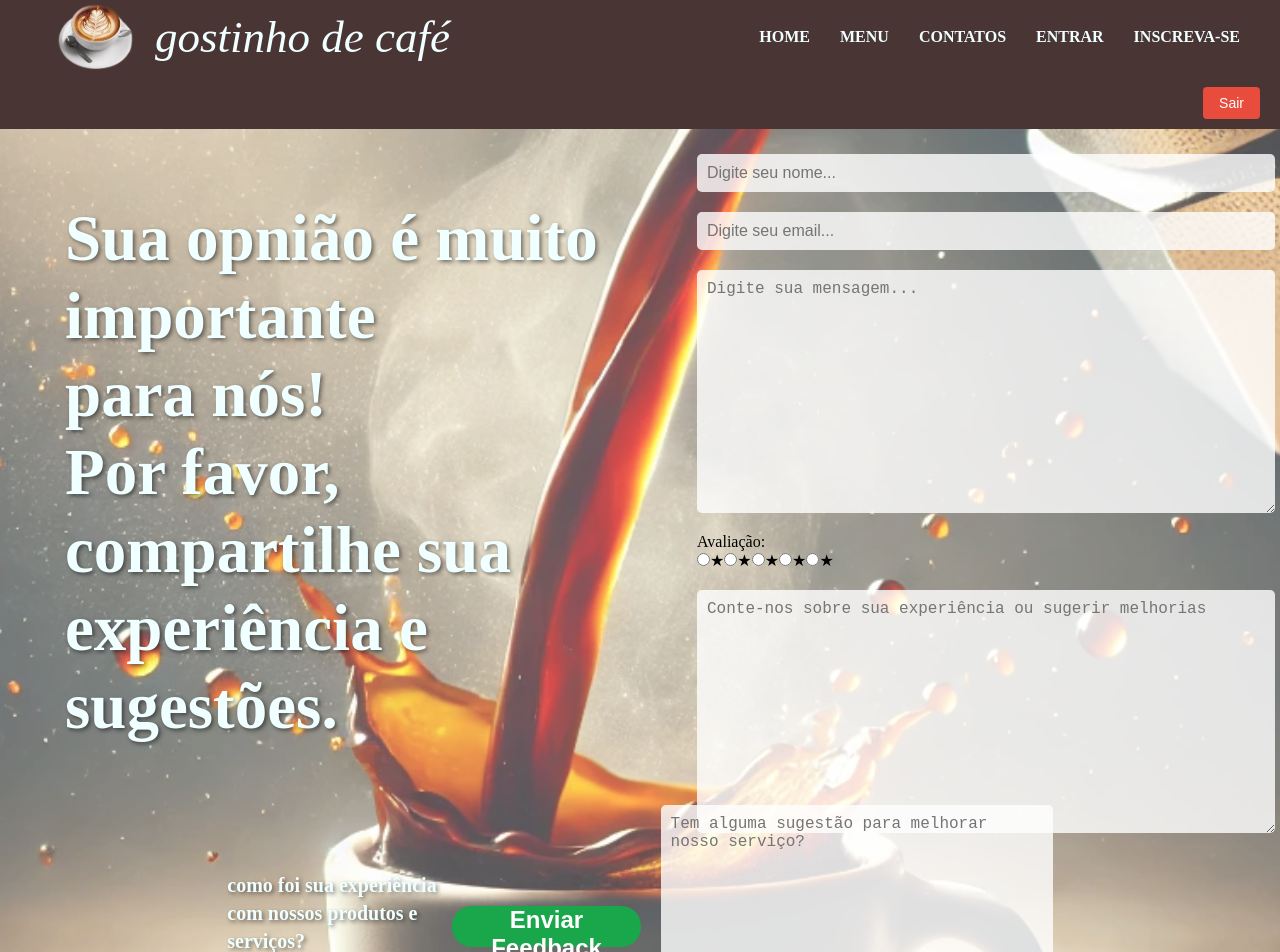
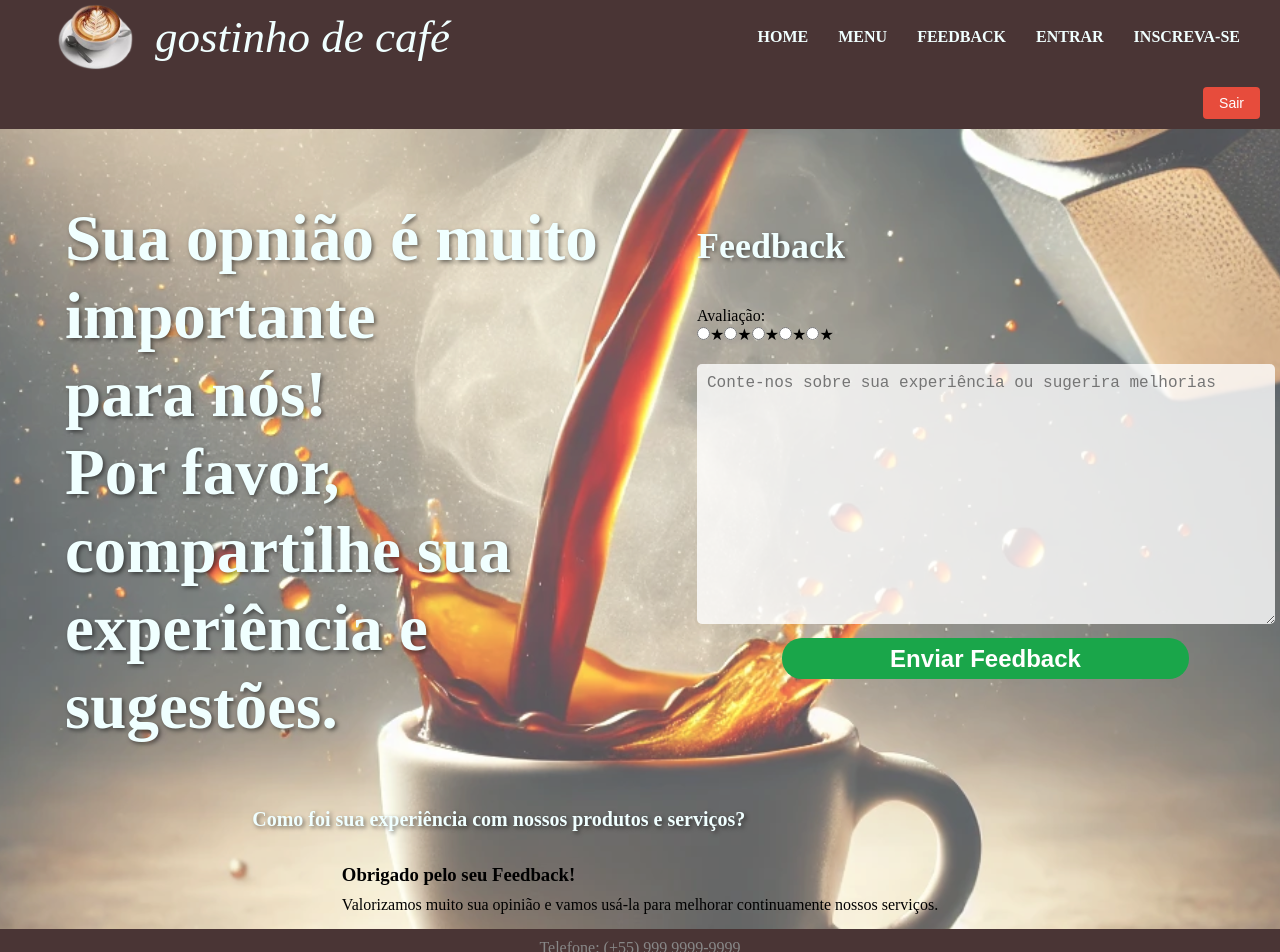
Before and after one commit to fabimarinho/fronend-coffe, a Next.js app: page /contatos in a window 1280 px wide. Shown: the part 80-1032 px from the top of the page. Built offline with nearby package versions, Linux system fonts and the light colour scheme; sample sign-in values are in the browser's storage.

Commit message:
atualização de páginas

```diff
--- a/src/app/components/header/index.tsx
+++ b/src/app/components/header/index.tsx
@@ -46,7 +46,7 @@
             <nav className={styles.navLinks}>
               <Link href="/">Home</Link>
               <Link href="/menu">Menu</Link>
-              <Link href="/contatos">Contatos</Link>
+              <Link href="/contatos">Feedback</Link>
               <Link href="/login">Entrar</Link>
               <Link href="/newLogin">Inscreva-se</Link>
             </nav>
--- a/src/app/contatos/page.tsx
+++ b/src/app/contatos/page.tsx
@@ -1,6 +1,6 @@
 import styles from './styles.module.scss'
 import Image from 'next/image'
-import cafeImage from '../../../public/DALL·E 2024-09-26 10.48.56 - A dynamic scene of coffee being poured into a cup. The coffee is mid-air, with droplets splashing as the stream flows from a coffee pot into a simple  1 (1).svg'
+import cafeImage from "../../../public/DALL·E 2024-09-26 10.48.56 - A dynamic scene of coffee being poured into a cup. The coffee is mid-air, with droplets splashing as the stream flows from a coffee pot into a simple  1 (1).svg"
 
 export default function Page(){
   return(
@@ -23,21 +23,10 @@
 
 
             <form className={styles.form}>
-            <h2 className={styles.messageTitle}>Mensagem</h2>
-              <input
-                className={styles.input}
-                type="text"
-                placeholder="Digite seu nome..."
-              />
-              <input
-                className={styles.input}
-                type="email"
-                placeholder="Digite seu email..."
-              />
-              <textarea
-                className={styles.textarea}
-                placeholder="Digite sua mensagem..."
-              />
+            <h2 className={styles.messageTitle}>Feedback</h2>
+
+
+
               <div className={styles.ratingSection}>
   <label className={styles.ratingLabel}>Avaliação:</label>
   <div className={styles.stars}>
@@ -53,25 +42,26 @@
     <label htmlFor="star1" className={styles.star}>★</label>
   </div>
 </div>
+<div>
+
 <textarea
     className={styles.textarea}
-    placeholder="Conte-nos sobre sua experiência ou sugerir melhorias"
+    placeholder="Conte-nos sobre sua experiência ou sugerira melhorias"
   />
+   <button type="submit" className={styles.submitButton}>
+                Enviar Feedback
+              </button>
+</div>
 
             </form>
           </div>
         </div>
               <div className={styles.leftSection}>
               <p className={styles.subText}>
-              como foi sua experiência com nossos produtos e serviços? <br/>serviços.
+              Como foi sua experiência com nossos produtos e serviços? <br/>
             </p>
-              <button type="submit" className={styles.submitButton}>
-                Enviar Feedback
-              </button>
-              <textarea
-  className={styles.textarea}
-  placeholder="Tem alguma sugestão para melhorar nosso serviço?"
-/>
+
+
            </div>
            <div className={styles.thankYouMessage}>
   <h3>Obrigado pelo seu Feedback!</h3>
--- a/src/app/contatos/styles.module.scss
+++ b/src/app/contatos/styles.module.scss
@@ -4,7 +4,7 @@
     display: flex;
     flex-direction: column;
     align-items: center;
-    justify-content: center;
+    justify-content: flex-start;
     padding: 5px;
     overflow: hidden;
     min-height: 100vh;
@@ -63,6 +63,7 @@
         font-weight: bold;
         line-height: 1.4;
         color: azure;
+        margin-left: 25px;
 
         text-shadow: 2px 2px 4px rgba(0, 0, 0, 0.5);
 
@@ -119,11 +120,12 @@
     font-size: 16px;
     border: none;
     border-radius: 5px;
+    flex-direction: column;
 
   }
 
   .textarea {
-    height: 243px;
+    height: 260px;
   }
 
   .submitButton {
@@ -137,8 +139,10 @@
     border-radius: 20px;
     cursor: pointer;
     transition: background-color 0.3s ease;
-   margin-right: 20px;
+   margin-left: 85px;
     display: block;
+    margin-top: 10px;
+
 
 
     &:hover {
@@ -146,3 +150,13 @@
 
     }
   }
+
+  .thankYouMessage{
+
+    display: flex;
+    flex-direction: column;
+    padding-top: 10px;
+    gap: 10px;
+    margin-top: auto;
+    margin-bottom: 10px;
+  }
--- a/src/app/menu/page.tsx
+++ b/src/app/menu/page.tsx
@@ -17,7 +17,7 @@
       id: 1,
       name: "Café Premium",
       category: "Bebidas",
-      price: 15.0,
+      price: 15.00,
       description: "Um café com aroma intenso e sabor marcante.",
     },
     {
--- a/src/app/menu/styles.module.scss
+++ b/src/app/menu/styles.module.scss
@@ -33,10 +33,11 @@
   background: rgba(255, 255, 255, 0.1); // Fundo transparente
   padding: 20px;
   width: 740px;
-  height: 600px;
+  height: 735px;
   border-radius: 15px;
   border: solid #2c1a0b 1px;
   box-shadow: 0px 4px 10px rgba(0, 0, 0, 0.9);
+
 
   h2 {
     font-size: 1.5rem;
@@ -89,9 +90,10 @@
   border-radius: 15px; // Bordas arredondadas
   padding: 20px;
   width: 740px;
-  height: 600px;
+  height: 735px;
   border: solid #2c1a0b 1px;
   box-shadow: 0px 4px 10px rgba(0, 0, 0, 0.9);
+  margin-bottom: 20px;
 
   h2 {
     font-size: 1.5rem;
```
